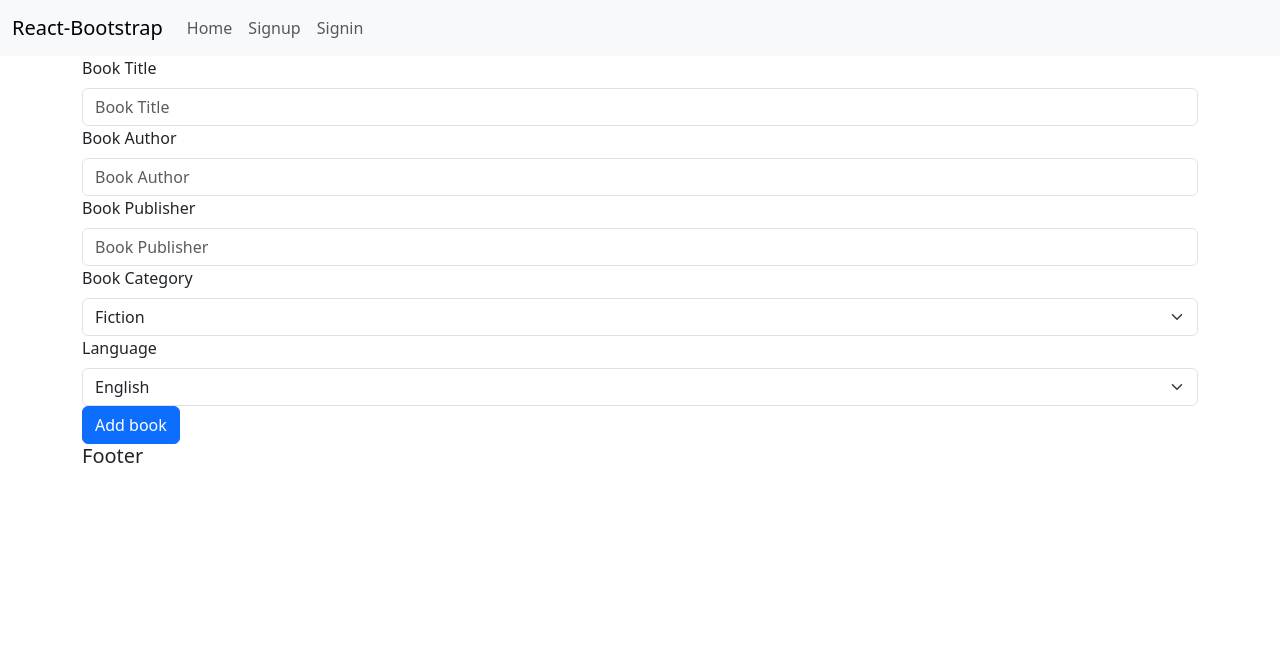
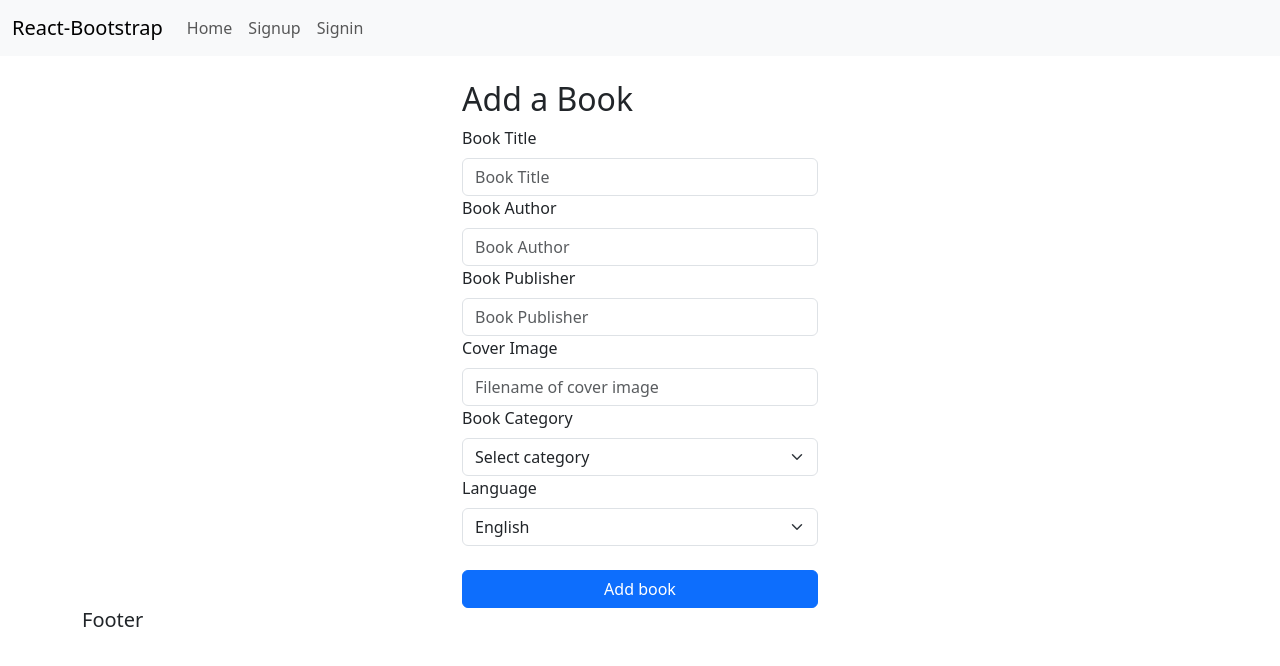
Before and after one commit to damians1976/Class-Project, a React (Vite) app in the folder app/: page /admin/addbook in a window 1280 px wide. Shown: the top 666 px of the page. Built offline with nearby package versions, Linux system fonts and the light colour scheme; no server answers.

Commit message:
app update

```diff
--- a/app/src/pages/admin/AddBook.jsx
+++ b/app/src/pages/admin/AddBook.jsx
@@ -4,27 +4,68 @@ import Col from "react-bootstrap/Col"
 import Form from "react-bootstrap/Form"
 import Button from "react-bootstrap/Button"
 
+import { collection, addDoc } from 'firebase/firestore'
 export function AddBook( props ) {
+
+    const createBook = (event) => {
+        event.preventDefault()
+        const fd = new FormData(event.target)
+        const book = {
+            title: fd.get('title'),
+            author: fd.get('author'),
+            publisher: fd.get('publisher'),
+            cover: fd.get('cover'),
+            category: fd.get('category'),
+            language: fd.get('language'),
+        }
+    }
+
     return (
         <Container>
             <Row>
-                <Col>
-                <Form id="add-book-form">
+                <Col md={{span:4, offset: 4}}>
+                <Form id="add-book-form" onSubmit={(evt) => createBook(evt) }>
+                    <h2 className="mt-4">Add a Book</h2>
                     <Form.Group>
                         <Form.Label>Book Title</Form.Label>
-                        <Form.Control type="text" name="title" placeholder="Book Title" />
+                        <Form.Control
+                        type="text"
+                        name="title"
+                        placeholder="Book Title"
+                        required
+                        />
                     </Form.Group>
                     <Form.Group>
                         <Form.Label>Book Author</Form.Label>
-                        <Form.Control type="text" name="author" placeholder="Book Author" />
+                        <Form.Control
+                        type="text"
+                        name="author"
+                        placeholder="Book Author"
+                        required
+                         />
                     </Form.Group>
                     <Form.Group>
                         <Form.Label>Book Publisher</Form.Label>
-                        <Form.Control type="text" name="publisher" placeholder="Book Publisher" />
+                        <Form.Control
+                        type="text"
+                        name="publisher"
+                        placeholder="Book Publisher"
+                        required
+                        />
+                    </Form.Group>
+                    <Form.Group>
+                        <Form.Label>Cover Image</Form.Label>
+                        <Form.Control
+                        type="text"
+                        name="title"
+                        placeholder="Filename of cover image"
+                        required
+                        />
                     </Form.Group>
                     <Form.Group>
                         <Form.Label>Book Category</Form.Label>
                         <Form.Select name="category">
+                            <option>Select category</option>
                             <option value="fiction">Fiction</option>
                             <option value="non-fiction">Non-Fiction</option>
                             <option value="thriller">Thriller</option>
@@ -32,6 +73,7 @@ export function AddBook( props ) {
 
                         </Form.Select>
                     </Form.Group>
+
                     <Form.Group>
                         <Form.Label>Language</Form.Label>
                         <Form.Select name="language">
@@ -42,7 +84,7 @@ export function AddBook( props ) {
 
                         </Form.Select>
                     </Form.Group>
-                    <Button type="submit" variant="primary">Add book</Button>
+                    <Button type="submit" variant="primary" className="mt-4 w-100">Add book</Button>
                 </Form>
                 </Col>
             </Row>
```
